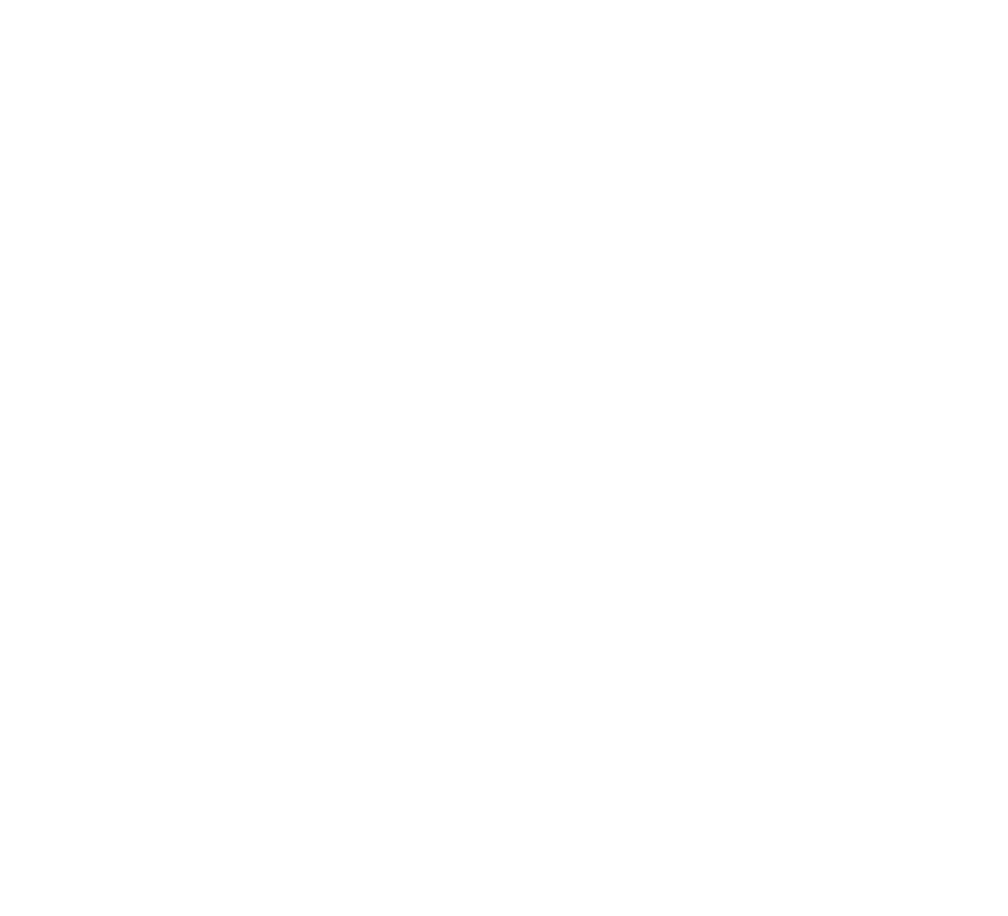
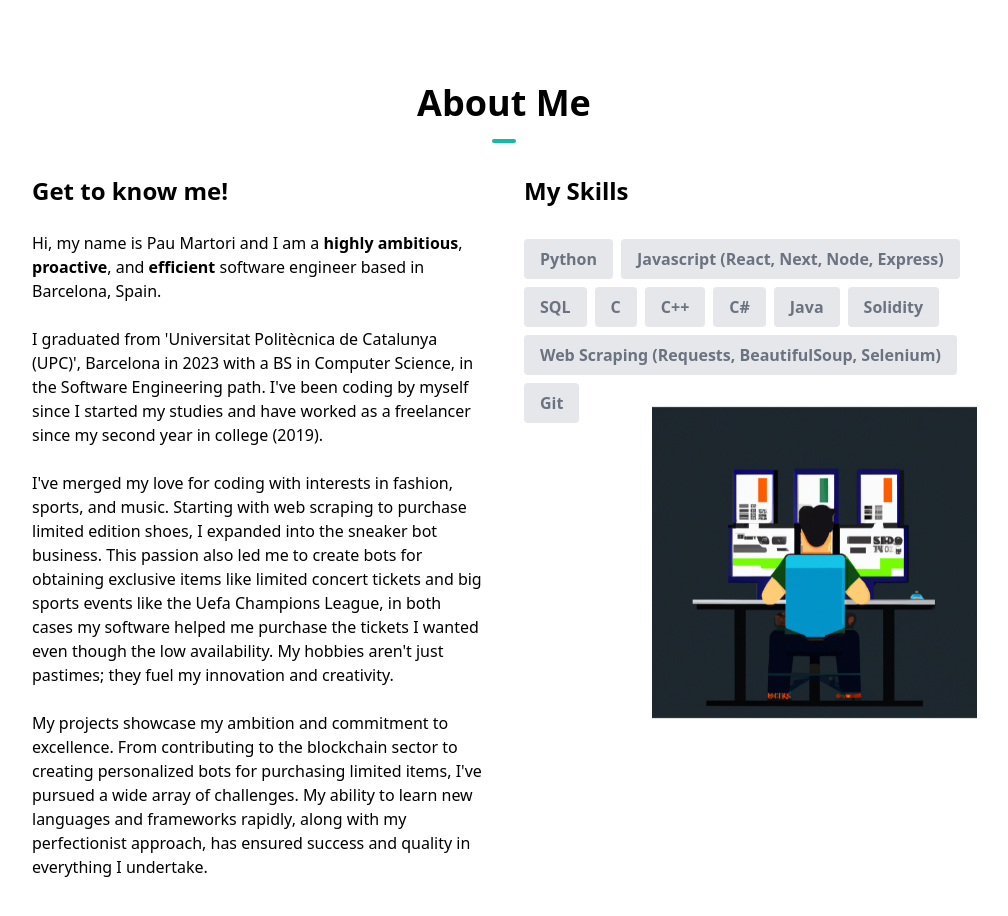
Before and after one commit to bymarto1/portfolio, a Next.js app: page / in a window 1280 px wide. Shown: the part 880-1796 px from the top of the page, without its empty margins (136-1144 px from the left). Before the commit the page ends 851 px from the top, so only its background shows below. Built offline with nearby package versions, Linux system fonts and the light colour scheme.

Commit message:
about page

```diff
--- a/app/page.tsx
+++ b/app/page.tsx
@@ -1,8 +1,10 @@
 import Image from 'next/image'
 import HeroSection from '../components/HeroSection'
+import AboutSection from '../components/AboutSection'
 export default function Home() {
   return (    <main className="mx-auto max-w-3xl px-4 sm:px-6 md:max-w-5xl ">
   <HeroSection />
+  <AboutSection />
 
 </main>
   )
--- /dev/null
+++ b/components/AboutSection.tsx
@@ -0,0 +1,80 @@
+import React from "react"
+import Image from "next/image"
+
+const skills = [
+  { skill: "Python" },
+  { skill: "Javascript (React, Next, Node, Express)" },
+  { skill: "SQL" },
+  { skill: "C" },
+  { skill: "C++" },
+  { skill: "C#" },
+  { skill: "Java" },
+  { skill: "Solidity" },
+  { skill: "Web Scraping (Requests, BeautifulSoup, Selenium)" },
+  { skill: "Git" },
+]
+
+const AboutSection = () => {
+  return (
+    <section id="about">
+      <div className="my-12 pb-12 md:pt-16 md:pb-48">
+        <h1 className="text-center font-bold text-4xl">
+          About Me
+          <hr className="w-6 h-1 mx-auto my-4 bg-teal-500 border-0 rounded"></hr>
+        </h1>
+
+        <div className="flex flex-col space-y-10 items-stretch justify-center align-top md:space-x-10 md:space-y-0 md:p-4 md:flex-row md:text-left">
+          <div className="md:w-1/2 ">
+            <h1 className="text-center text-2xl font-bold mb-6 md:text-left">
+              Get to know me!
+            </h1>
+            <p>
+              Hi, my name is Pau Martori and I am a{" "}
+              <span className="font-bold">{"highly ambitious"}</span>,
+              <span className="font-bold">{" proactive"}</span>, and
+              <span className="font-bold">{" efficient"}</span> software engineer
+              based in Barcelona, Spain.
+            </p>
+            <br />
+            <p>
+              I graduated from 'Universitat Politècnica de Catalunya (UPC)', Barcelona in 2023
+              with a BS in Computer Science, in the Software Engineering path. I've been coding by myself since I started my studies and have worked as a freelancer since my second year in college (2019).
+            </p>
+            <br />
+            <p>
+            I've merged my love for coding with interests in fashion, sports, and music. Starting with web scraping to purchase limited edition shoes, I expanded into the sneaker bot business. This passion also led me to create bots for obtaining exclusive items like limited concert tickets and big sports events like the Uefa Champions League, in both cases my software helped me purchase the tickets I wanted even though the low availability. My hobbies aren't just pastimes; they fuel my innovation and creativity.
+            </p>
+            <br />
+            <p>
+            My projects showcase my ambition and commitment to excellence. From contributing to the blockchain sector to creating personalized bots for purchasing limited items, I've pursued a wide array of challenges. My ability to learn new languages and frameworks rapidly, along with my perfectionist approach, has ensured success and quality in everything I undertake.
+            </p>
+          </div>
+          <div className="text-center md:w-1/2 md:text-left">
+            <h1 className="text-2xl font-bold mb-6">My Skills</h1>
+            <div className="flex flex-wrap flex-row justify-center z-10 md:justify-start">
+              {skills.map((item, idx) => {
+                return (
+                  <p
+                    key={idx}
+                    className="bg-gray-200 px-4 py-2 mr-2 mt-2 text-gray-500 rounded font-semibold"
+                  >
+                    {item.skill}
+                  </p>
+                )
+              })}
+            </div>
+            <Image
+              src="/hacker.png"
+              alt=""
+              width={325}
+              height={325}
+              className="hidden md:block md:relative md:bottom-4 md:left-32 md:z-0"
+            />
+          </div>
+        </div>
+      </div>
+    </section>
+  )
+}
+
+export default AboutSection
```
Also changed, not shown: public/hacker.png (added).
